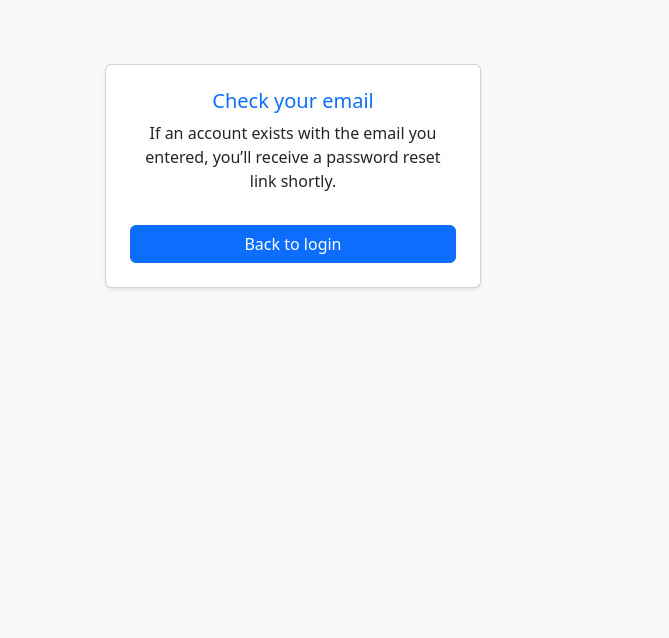
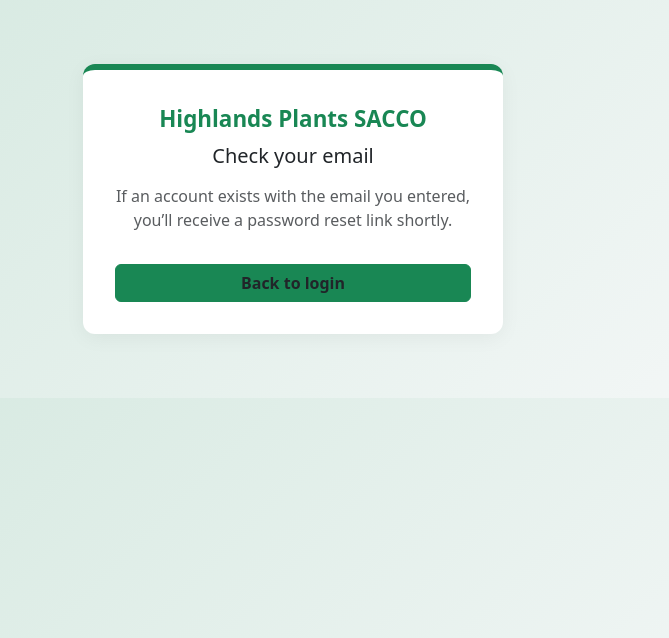
Before and after one commit to Ndugere/RAHAB_APP, a Django app: page /accounts/password_reset/done/ in a window 1280 px wide. Shown: the top 638 px of the page, without its empty margins (347-1016 px from the left). Run offline with Django 5.2, Linux system fonts and the light colour scheme.

Commit message:
I have ensured that the ui/ux is consistent with the style

```diff
--- a/core/templates/core/password_reset_done.html
+++ b/core/templates/core/password_reset_done.html
@@ -6,14 +6,54 @@
     <meta name="viewport" content="width=device-width, initial-scale=1.0">
     <title>Password Reset Sent | Highlands Plants SACCO</title>
     <link href="https://cdn.jsdelivr.net/npm/bootstrap@5.3.2/dist/css/bootstrap.min.css" rel="stylesheet">
+    <style>
+        :root {
+            --sacco-green: #198754;
+            --sacco-green-dark: #146c43;
+            --sacco-green-light: #d1e7dd;
+        }
+        body {
+            background: linear-gradient(135deg, var(--sacco-green-light) 0%, #f8f9fa 100%);
+        }
+        .card-box {
+            max-width: 420px;
+            margin: 5% auto;
+            padding: 2rem;
+            background: #fff;
+            border-radius: 12px;
+            box-shadow: 0 4px 20px rgba(0,0,0,0.05);
+            border-top: 6px solid var(--sacco-green);
+        }
+        .brand {
+            font-weight: 700;
+            font-size: 1.4rem;
+            color: var(--sacco-green);
+        }
+        .btn-sacco {
+            background-color: var(--sacco-green);
+            border-color: var(--sacco-green);
+            font-weight: 600;
+            transition: all 0.2s ease-in-out;
+        }
+        .btn-sacco:hover {
+            background-color: var(--sacco-green-dark);
+            border-color: var(--sacco-green-dark);
+            transform: translateY(-1px) scale(1.02);
+            box-shadow: 0 4px 12px rgba(25, 135, 84, 0.3);
+        }
+    </style>
 </head>
-<body class="bg-light">
-<div class="container" style="max-width: 400px; margin-top: 5%;">
-    <div class="card p-4 shadow-sm text-center">
-        <h5 class="text-primary">Check your email</h5>
-        <p>If an account exists with the email you entered, you’ll receive a password reset link shortly.</p>
-        <a href="{% url 'login' %}" class="btn btn-primary mt-3">Back to login</a>
-    </div>
+<body>
+
+<div class="card-box text-center">
+    <div class="brand mb-2">Highlands Plants SACCO</div>
+    <h5 class="mb-3">Check your email</h5>
+    <p class="text-muted">
+        If an account exists with the email you entered, you’ll receive a password reset link shortly.
+    </p>
+    <a href="{% url 'login' %}" class="btn btn-sacco w-100 mt-3">Back to login</a>
 </div>
+
+<script src="https://cdn.jsdelivr.net/npm/bootstrap@5.3.2/dist/js/bootstrap.bundle.min.js"></script>
 </body>
 </html>
```
Also changed, not shown: core/templates/core/login.html (+30 -4 lines), core/templates/core/member_form.html (+8 -4 lines), core/templates/core/password_reset_complete.html (+45 -7 lines), core/templates/core/password_reset_form.html (+40 -5 lines).
